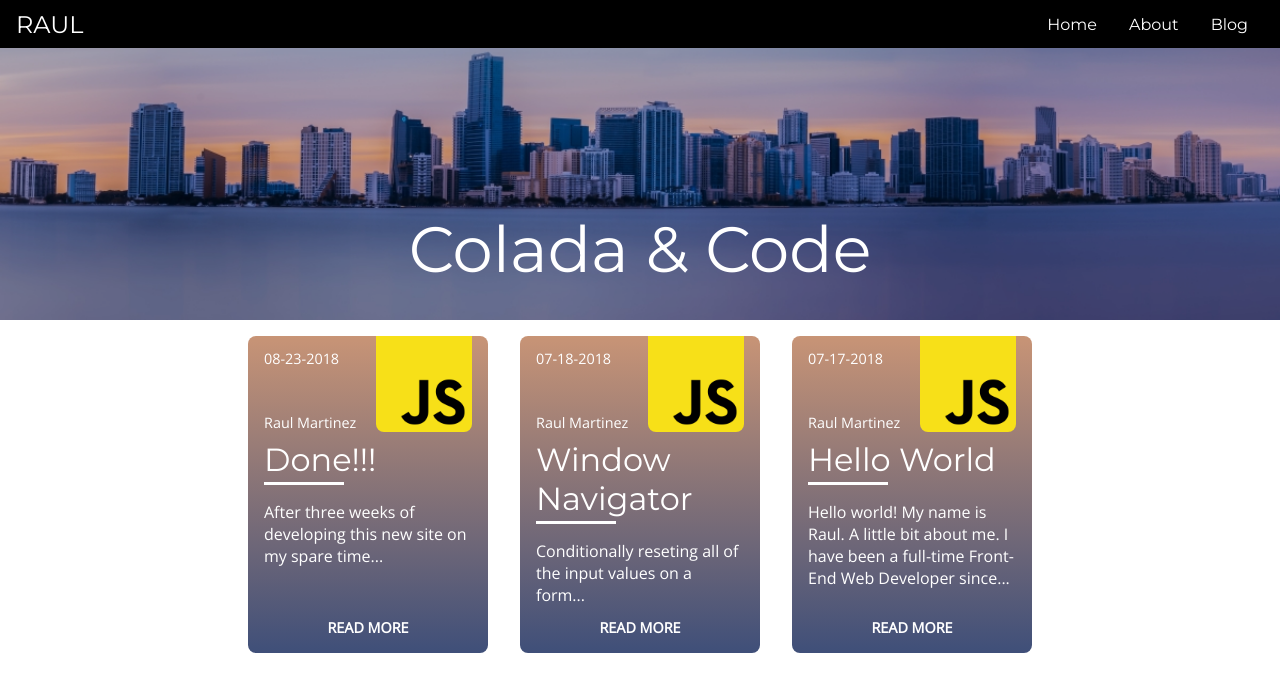
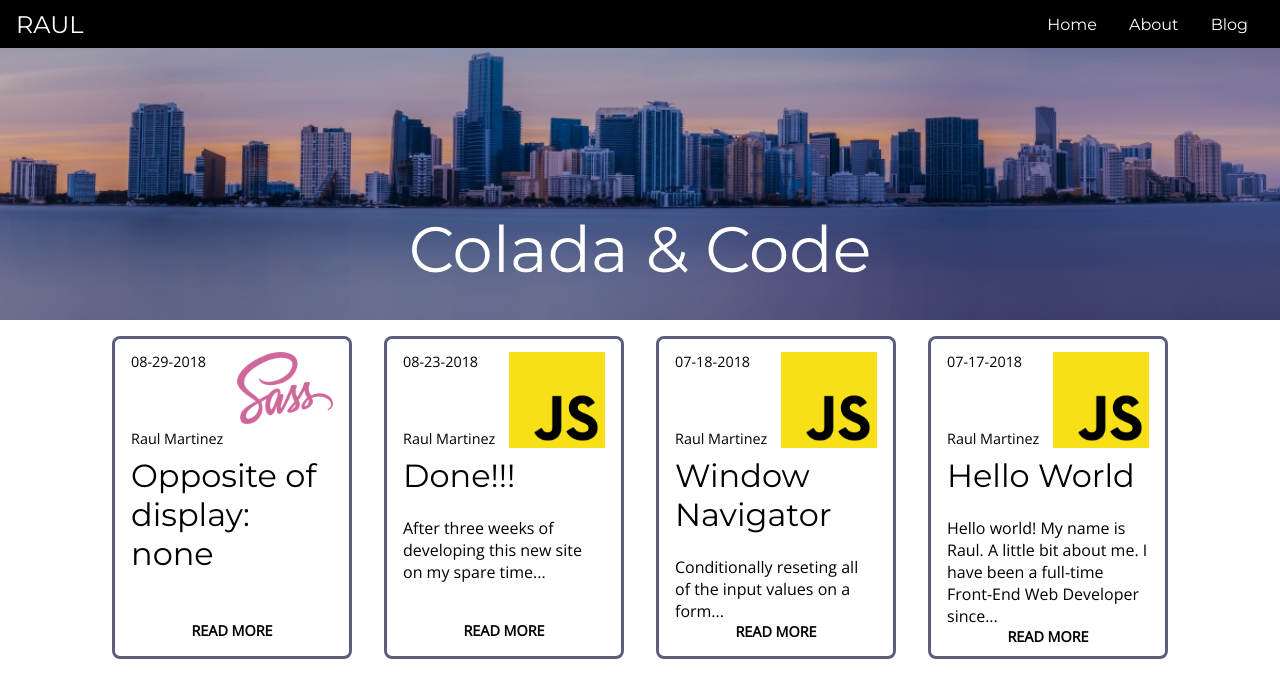
Before and after one commit to raulmartinez1855/roro-portfolio, a Gatsby site: page /blog in a window 1280 px wide. Built offline with nearby package versions, Linux system fonts and the light colour scheme; Gatsby itself is replaced by a stand-in of ours.

Commit message:
added new blog post, fixed styling

```diff
--- a/package.json
+++ b/package.json
@@ -5,6 +5,7 @@
   "author": "Kyle Mathews <mathews.kyle@gmail.com>",
   "dependencies": {
     "gatsby": "^1.9.277",
+    "gatsby-cli": "^2.4.6",
     "gatsby-link": "^1.6.46",
     "gatsby-plugin-catch-links": "^1.0.24",
     "gatsby-plugin-react-helmet": "^2.0.11",
--- a/src/assets/sass/_blogIndex.scss
+++ b/src/assets/sass/_blogIndex.scss
@@ -6,16 +6,16 @@
     flex-wrap: wrap;
     justify-content: center;
     .blog-card {
-      color: #fff;
+      color: #000;
+      border: 0.2rem solid #5d5d7e;
       margin: 1rem;
-      background: linear-gradient(to bottom, #c89476 0%, #3f4f79 100%);
       transition: all 0.3s ease 0s;
       width: 15rem;
       border-radius: 0.5rem;
       &:hover {
-        -webkit-box-shadow: 0 10px 15px rgba(0,0,0,0.4);
-        -moz-box-shadow: 0 10px 15px rgba(0,0,0,0.4);
-        box-shadow: 0 10px 15px rgba(0,0,0,0.4);
+        -webkit-box-shadow: 0 10px 15px rgba(0, 0, 0, 0.4);
+        -moz-box-shadow: 0 10px 15px rgba(0, 0, 0, 0.4);
+        box-shadow: 0 10px 15px rgba(0, 0, 0, 0.4);
       }
       .card-body {
         margin-top: -0.2rem;
@@ -42,19 +42,19 @@
       }
       a {
         text-decoration: none;
-        color: #fff;
+        color: #000;
         font-weight: 600;
         font-size: 0.9rem;
-        transition: color 150ms ease-in;
+        transition: all 150ms ease-in;
         &:hover {
-          color: #fffce0;
+          font-size: 1rem;
         }
       }
       .card-header {
         display: flex;
         justify-content: space-between;
         font-size: 0.9rem;
-        margin-bottom: .5rem;
+        margin-bottom: 0.5rem;
         .post-info {
           display: flex;
           flex-direction: column;
@@ -63,13 +63,8 @@
         .post-image {
           height: 6rem;
           width: 6rem;
-          margin-top: -0.8rem;
           img {
-            border-bottom-right-radius: 0.5rem;
-            border-bottom-left-radius: 0.5rem;
-            height: 100%;
             width: 100%;
-            object-fit: cover;
           }
         }
       }
--- /dev/null
+++ b/src/pages/08-29-2018-post-4/index.md
@@ -0,0 +1,16 @@
+---
+path: '/blog/posts/4'
+date: '08-29-2018'
+title: 'Opposite of display: none'
+author: 'Raul Martinez'
+image: 'Sass.png'
+desc: ''
+---
+
+The other day I was having a conversation with a developer who was running into a small road block with the SASS on a page.
+
+He had a div element that was hidden on mobile and tablet viewports. So, he put the display: none property on the element, but was unsure of how best to put it back to its default value.
+
+So, he asked me "Whats the opposite of display: none?"
+
+My initial response was "block" but after some consideration I realized that this would only apply to block level elements. After a quick trip to chrome dev tools and google. I revised my answer to "display: initial" which will put an element back to its initial or default display value.
```
Also changed, not shown: 1 other file.
